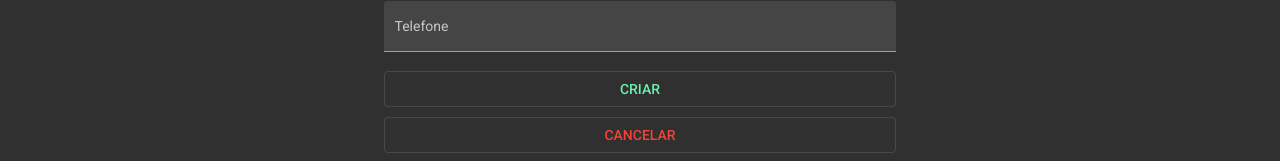
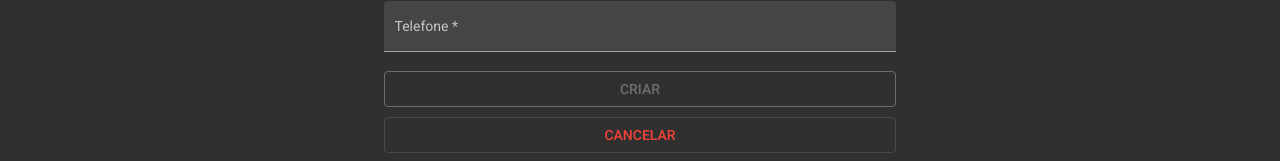
Before and after one commit to lucianodefranca/helpdesk-frontend, an Angular app: page /tecnicos/create in a window 1280 px wide. Shown: the part 371-532 px from the top of the page. Built offline with nearby package versions, Linux system fonts and the light colour scheme.

Commit message:
Validacao campos criacao tecnico

```diff
--- a/src/app/app.module.ts
+++ b/src/app/app.module.ts
@@ -13,6 +13,7 @@
 import { TecnicoReadComponent } from './views/components/tecnico/tecnico-read/tecnico-read.component';
 import { TecnicoCreateComponent } from './views/components/tecnico/tecnico-create/tecnico-create.component';
 
+import { FormsModule, ReactiveFormsModule } from '@angular/forms';
 import {MatToolbarModule} from '@angular/material/toolbar';
 import {MatSidenavModule} from '@angular/material/sidenav';
 import {MatIconModule} from '@angular/material/icon';
@@ -50,6 +51,8 @@
     MatButtonModule,
     MatInputModule,
     MatSnackBarModule,
+    FormsModule,
+    ReactiveFormsModule
   ],
   providers: [],
   bootstrap: [AppComponent]
--- a/src/app/views/components/tecnico/tecnico-create/tecnico-create.component.html
+++ b/src/app/views/components/tecnico/tecnico-create/tecnico-create.component.html
@@ -2,18 +2,21 @@
     <h1>Criar novo técnico</h1>
     <mat-form-field class="full-width" appearance="fill">
         <mat-label>Nome</mat-label>
-        <input matInput placeholder="Ex. João da Silva">
+        <input [(ngModel)]="tecnico.nome" [formControl]="nome" required maxlength="100" name="nome" matInput placeholder="Ex. João da Silva">
+        <mat-error *ngIf="nome.invalid">{{ errorValidName() }}</mat-error>
     </mat-form-field>
     <mat-form-field class="full-width" appearance="fill">
         <mat-label>CPF</mat-label>
-        <input matInput placeholder="Ex. 012.345.678-11">
+        <input [(ngModel)]="tecnico.cpf" [formControl]="cpf" required maxlength="15" name="cpf" matInput placeholder="Ex. 012.345.678-11">
+        <mat-error *ngIf="nome.invalid">{{ errorValidCpf() }}</mat-error>
     </mat-form-field>
     <mat-form-field class="full-width" appearance="fill">
         <mat-label>Telefone</mat-label>
-        <input matInput placeholder="Ex. (41) 9999-1234">
+        <input [(ngModel)]="tecnico.telefone" [formControl]="telefone" required maxlength="18" name="telefone" matInput placeholder="Ex. (41) 9999-1234">
+        <mat-error *ngIf="nome.invalid">{{ errorValidPhone() }}</mat-error>
     </mat-form-field>
 </form>
 <div class="button">
-    <button (click)="create()" mat-stroked-button color="accent">CRIAR</button>
+    <button (click)="create()" [disabled]="errorValidName() || errorValidCpf() || errorValidPhone()" mat-stroked-button color="accent">CRIAR</button>
     <button (click)="cancel()" mat-stroked-button color="warn">CANCELAR</button>
 </div>
--- a/src/app/views/components/tecnico/tecnico-create/tecnico-create.component.ts
+++ b/src/app/views/components/tecnico/tecnico-create/tecnico-create.component.ts
@@ -1,4 +1,5 @@
 import { Component, OnInit } from '@angular/core';
+import { FormControl, Validators } from '@angular/forms';
 import { Router } from '@angular/router';
 import { Tecnico } from 'src/app/models/tecnico';
 import { TecnicoService } from 'src/app/services/tecnico.service';
@@ -11,10 +12,15 @@
 export class TecnicoCreateComponent implements OnInit {
 
   tecnico: Tecnico = {
-    nome: 'Luciano',
-    cpf: '949.560.440-03',
-    telefone: '(41) 9999-1234'
+    id: '',
+    nome: '',
+    cpf: '',
+    telefone: ''
   }
+
+  nome = new FormControl('', [Validators.minLength(5)]);
+  cpf = new FormControl('', [Validators.minLength(11)]);
+  telefone = new FormControl('', [Validators.minLength(11)]);
 
   constructor(
     private router: Router,
@@ -32,10 +38,32 @@
       this.router.navigate(['tecnicos'])
       this.service.message('Técnico criado com sucesso!')
     }, err => {
-      console.log(err);
       if (err.error.error.match('já cadastrado')) {
         this.service.message(err.error.error)
+      } else if (err.error.errors[0].message === 'número do registro de contribuinte individual brasileiro (CPF) inválido') {
+        this.service.message("CPF inválido!");
       }
     })
   }
+
+  errorValidName() {
+    if (this.nome.invalid) {
+      return 'O nome deve ter entre 5 e 100 caracteres!'
+    }
+    return false;
+  }
+
+  errorValidCpf() {
+    if (this.cpf.invalid) {
+      return 'O CPF deve ter entre 11 e 15 caracteres!'
+    }
+    return false;
+  }
+
+  errorValidPhone() {
+    if (this.telefone.invalid) {
+      return 'O telefone deve ter entre 11 e 18 caracteres!'
+    }
+    return false;
+  }
 }
```
